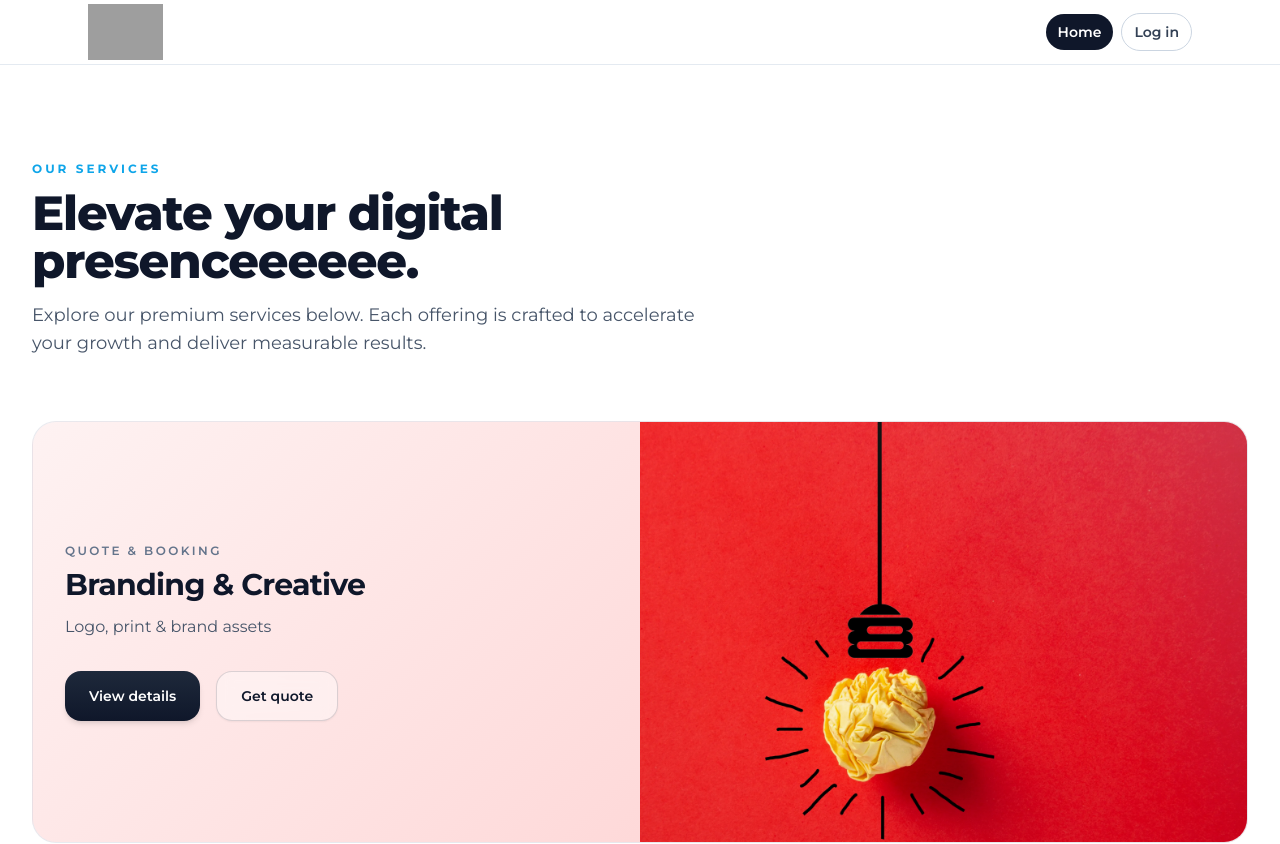
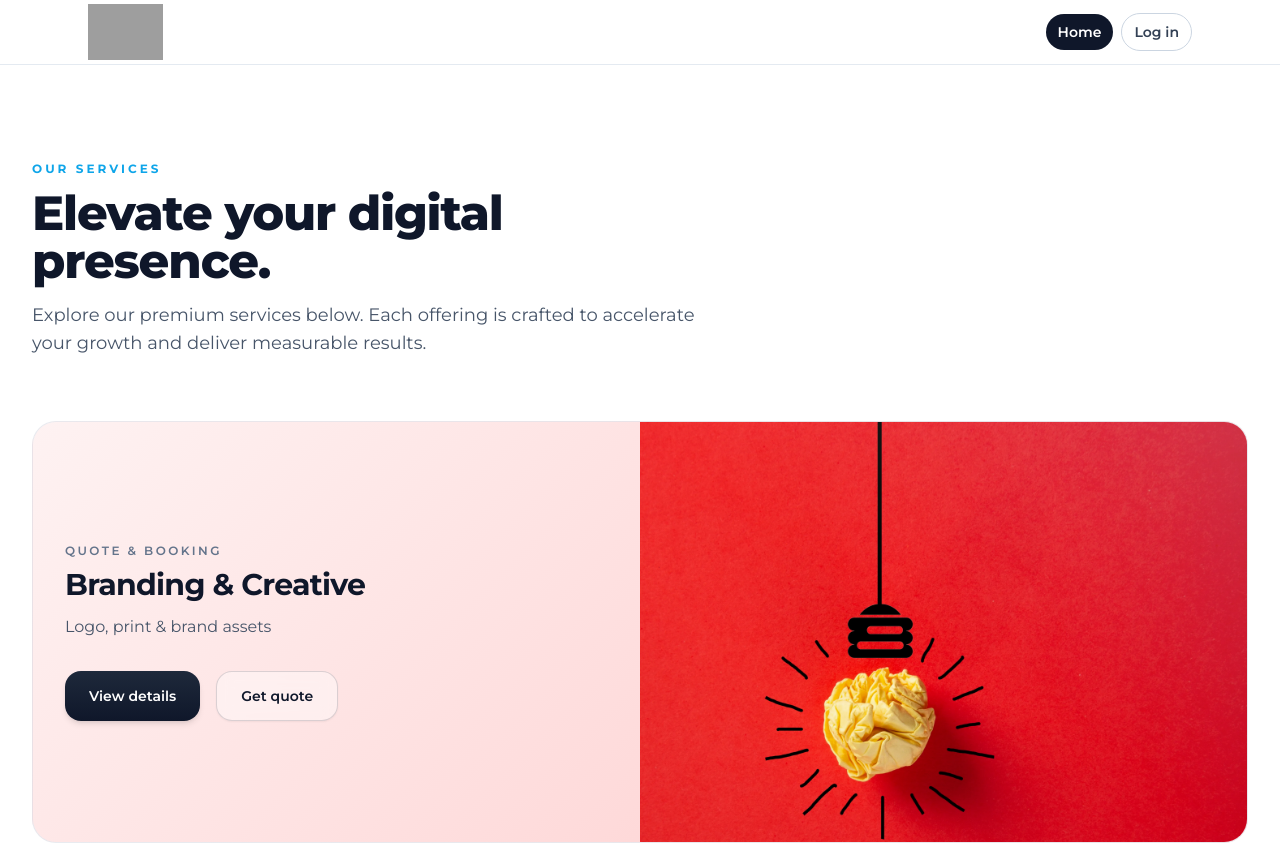
Before and after one commit to sharafath-risvi/pixdot, a React (Vite) app in the folder frontend/: page / in a window 1280 px wide. Shown: the top 844 px of the page. Built offline with nearby package versions, Linux system fonts and the light colour scheme; no server answers; grey boxes are pictures that could not be loaded.

Commit message:
Update homepage text

```diff
--- a/frontend/src/components/ServicesSection.jsx
+++ b/frontend/src/components/ServicesSection.jsx
@@ -9,7 +9,7 @@ export default function ServicesSection() {
           <div className="max-w-2xl">
             <p className="text-xs font-bold uppercase tracking-[0.25em] text-sky-500">Our services</p>
             <h2 className="mt-3 text-pretty font-sans text-3xl font-extrabold tracking-tight text-slate-900 sm:text-5xl">
-              Elevate your digital presenceeeeee.
+              Elevate your digital presence.
             </h2>
             <p className="mt-4 text-base leading-relaxed text-slate-600 sm:text-lg">
               Explore our premium services below. Each offering is crafted to accelerate your growth and deliver measurable results.
```
